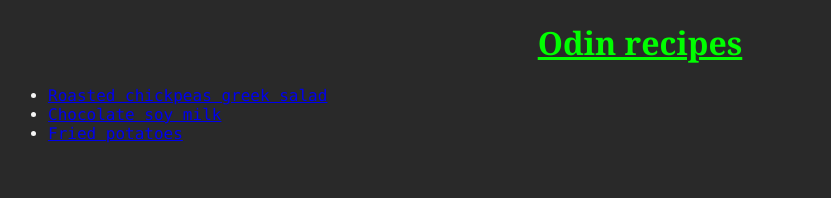
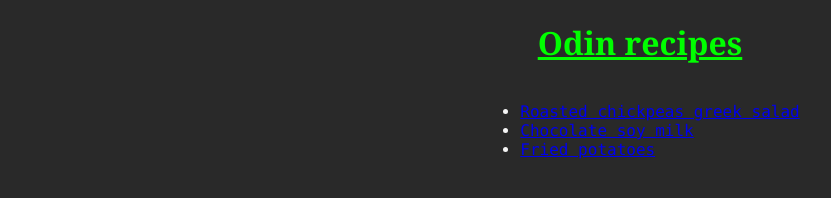
Before and after one commit to JK-B0T/odin-recipes, a plain HTML site: page index.html in a window 1280 px wide. Shown: the whole page, without its empty margins (0-831 px from the left). Drawn offline with Linux system fonts and the light colour scheme.

Commit message:
Center main recipe list in index page

```diff
--- a/index.html
+++ b/index.html
@@ -7,10 +7,12 @@
     </head>
     <body>
         <h1>Odin recipes</h1>
-        <ul>
-            <li><a href="recipes/roasted-chickpeas-greek-salad.html" target="_blank" rel="noopener noreferrer">Roasted chickpeas greek salad</a></li>
-            <li><a href="recipes/chocolate-soy.html" target="_blank" rel="noopener noreferrer">Chocolate soy milk</a></li>
-            <li><a href="recipes/fried-potatoes.html" target="_blank" rel="noopener noreferrer">Fried potatoes</a></li>
-        </ul>
+        <div id="mainRecipeList">
+            <ul>
+                <li><a href="recipes/roasted-chickpeas-greek-salad.html" target="_blank" rel="noopener noreferrer">Roasted chickpeas greek salad</a></li>
+                <li><a href="recipes/chocolate-soy.html" target="_blank" rel="noopener noreferrer">Chocolate soy milk</a></li>
+                <li><a href="recipes/fried-potatoes.html" target="_blank" rel="noopener noreferrer">Fried potatoes</a></li>
+            </ul>
+        </div>
     </body>
 </html>
--- a/style.css
+++ b/style.css
@@ -45,3 +45,12 @@ p {
     left: 25%;
     right: 25%;
 }
+
+#mainRecipeList{
+    text-align: center;
+}
+
+#mainRecipeList ul{
+    display: inline-block;
+    text-align: left;
+}
```
